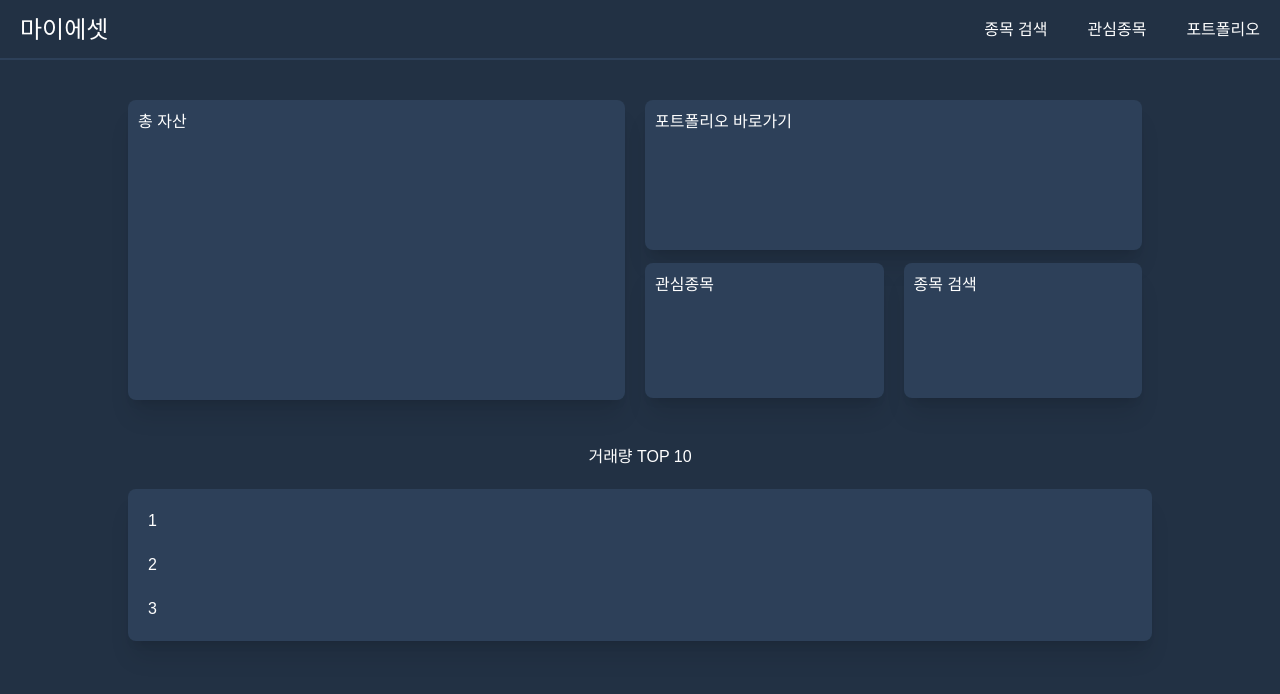
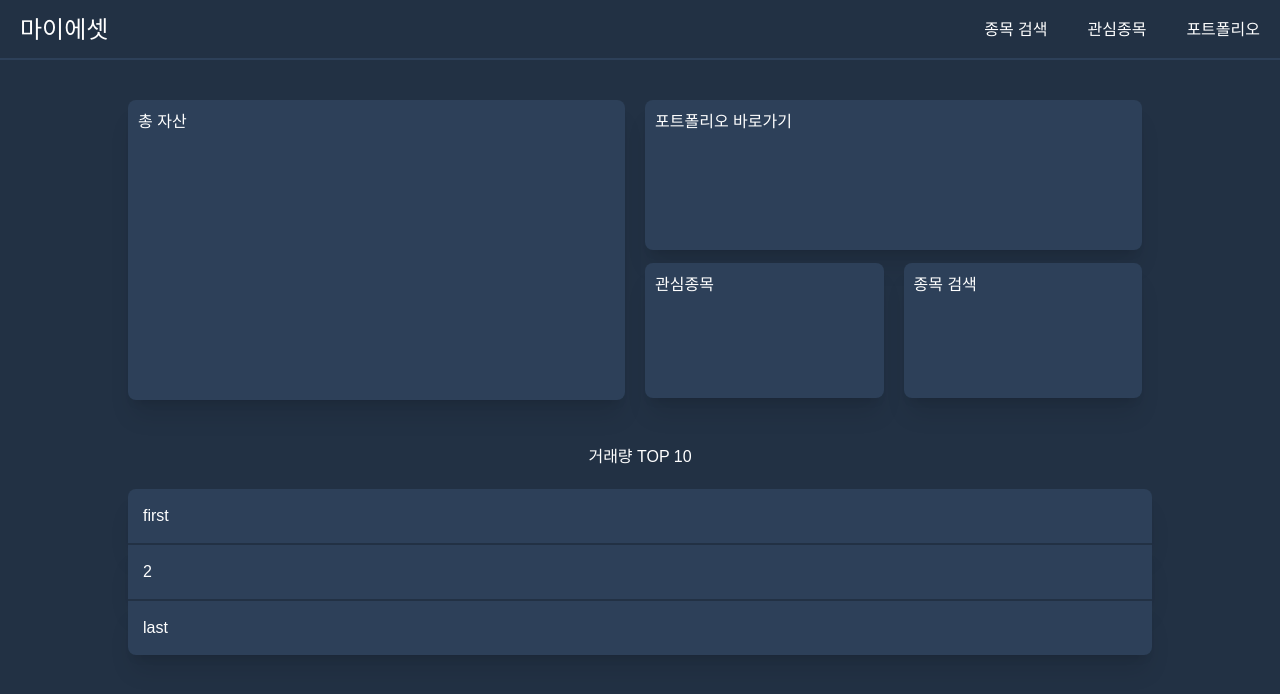
Before and after one commit to crewd/my-asset, a React (Vite) app: page / in a window 1280 px wide. Shown: the top 694 px of the page. Built offline with nearby package versions, Linux system fonts and the light colour scheme.

Commit message:
style: main page layout 수정

```diff
--- a/src/pages/MainPage.tsx
+++ b/src/pages/MainPage.tsx
@@ -21,11 +21,11 @@ const MainPage = () => {
       </div>
       <div className="mt-[40px]">
         <p className="p-[5px] text-center">거래량 TOP 10</p>
-        <Box classname="mt-[15px]">
-          <div className="p-[10px]">1</div>
-          <div className="p-[10px]">2</div>
-          <div className="p-[10px]">3</div>
-        </Box>
+        <div className="mt-[15px]">
+          <Box classname="p-[15px] rounded-none rounded-t-lg border-b-2 border-primary">first</Box>
+          <Box classname="p-[15px] rounded-none border-b-2 border-primary">2</Box>
+          <Box classname="p-[15px] rounded-none rounded-b-lg">last</Box>
+        </div>
       </div>
     </div>
   )
```
